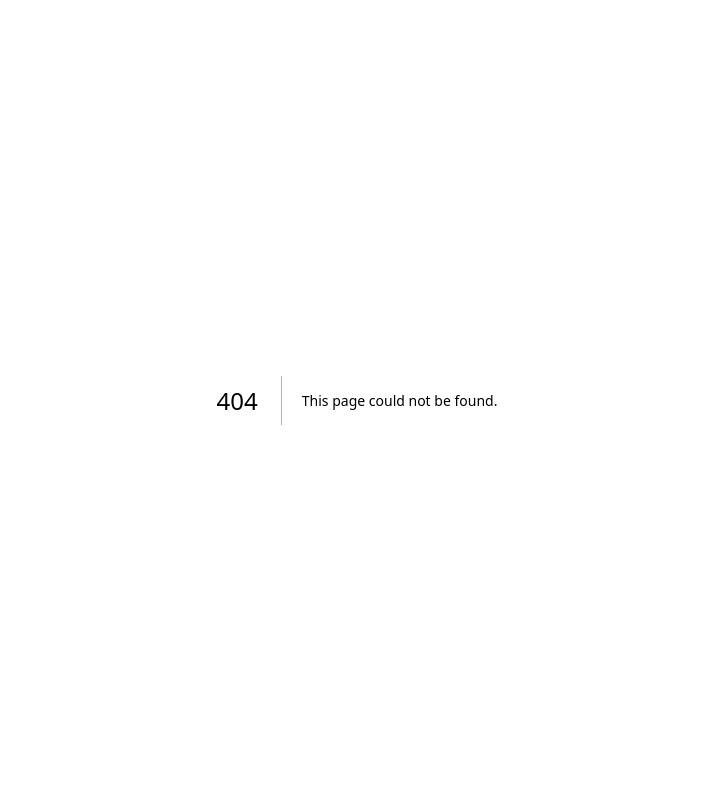
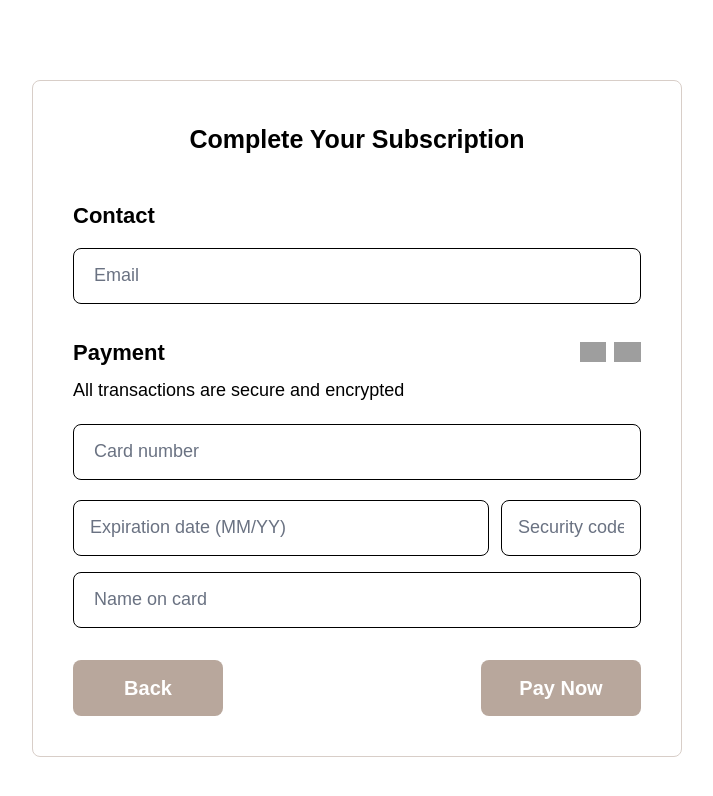
Before and after one commit to ahmadakram7018-a11y/memoir-frontend, a Next.js app in the folder frontend/: page /subscription in a window 1280 px wide. Before the commit this address had no page. Shown: the top 796 px of the page, without its empty margins (283-996 px from the left). Built offline with nearby package versions, Linux system fonts and the light colour scheme; grey boxes are pictures that could not be loaded.

Commit message:
Implement subscription page UI

```diff
--- /dev/null
+++ b/frontend/app/subscription/page.tsx
@@ -0,0 +1,5 @@
+import Subscription from "@/components/onboarding/Subscription";
+
+export default function Page() {
+  return <Subscription />;
+}
--- /dev/null
+++ b/frontend/components/onboarding/Subscription.tsx
@@ -0,0 +1,95 @@
+import Link from "next/link";
+
+export default function Subscription() {
+  return (
+    <section className="flex justify-center items-center py-20">
+      <div className="w-[650px] bg-white border border-[#D8CEC8] rounded-lg p-10">
+
+        <h1 className="text-[25px] font-bold text-center mb-10 text-black">
+          Complete Your Subscription
+        </h1>
+
+        {/* Contact */}
+        <h2 className="text-[22px] font-bold mb-4 text-black">
+          Contact
+        </h2>
+
+        <input
+          type="email"
+          placeholder="Email"
+          className="w-full h-14 border border-black rounded-lg px-5 mb-8 text-[18px] text-black placeholder:text-gray-500 outline-none"
+        />
+
+        {/* Payment */}
+        <div className="flex justify-between items-center mb-2">
+          <h2 className="text-[22px] font-bold text-black">
+            Payment
+          </h2>
+
+          <div className="flex gap-2">
+            <img
+              src="https://upload.wikimedia.org/wikipedia/commons/4/41/Visa_Logo.png"
+              alt="Visa"
+              className="h-5 object-contain"
+            />
+
+            <img
+              src="https://upload.wikimedia.org/wikipedia/commons/2/2a/Mastercard-logo.svg"
+              alt="Mastercard"
+              className="h-5"
+            />
+          </div>
+        </div>
+
+        <p className="text-[18px] font-normal text-black mb-5">
+          All transactions are secure and encrypted
+        </p>
+
+        <input
+          type="text"
+          placeholder="Card number"
+          className="w-full h-14 border border-black rounded-lg px-5 mb-5 text-[18px] text-black placeholder:text-gray-500 outline-none"
+        />
+
+        <div className="flex gap-3 mb-4">
+          <input
+            type="text"
+            placeholder="Expiration date (MM/YY)"
+            className="flex-1 h-14 border border-black rounded-lg px-4 text-[18px] text-black placeholder:text-gray-500 outline-none"
+          />
+
+          <input
+            type="text"
+            placeholder="Security code"
+            className="w-[140px] h-14 border border-black rounded-lg px-4 text-[18px] text-black placeholder:text-gray-500 outline-none"
+          />
+        </div>
+
+        <input
+          type="text"
+          placeholder="Name on card"
+          className="w-full h-14 border border-black rounded-lg px-5 mb-8 text-[18px] text-black placeholder:text-gray-500 outline-none"
+        />
+
+        <div className="flex justify-between">
+
+          <Link
+            href="/handwritten-note"
+            className="w-[150px] h-14 bg-[#B8A79C] text-white text-[20px] font-bold rounded-lg hover:bg-[#A79588] transition flex items-center justify-center"
+          >
+            Back
+          </Link>
+
+          <Link
+            href="/subscription-success"
+            className="w-[160px] h-14 bg-[#B8A79C] text-white text-[20px] font-bold rounded-lg hover:bg-[#A79588] transition flex items-center justify-center"
+          >
+            Pay Now
+          </Link>
+
+        </div>
+
+      </div>
+    </section>
+  );
+}
```
